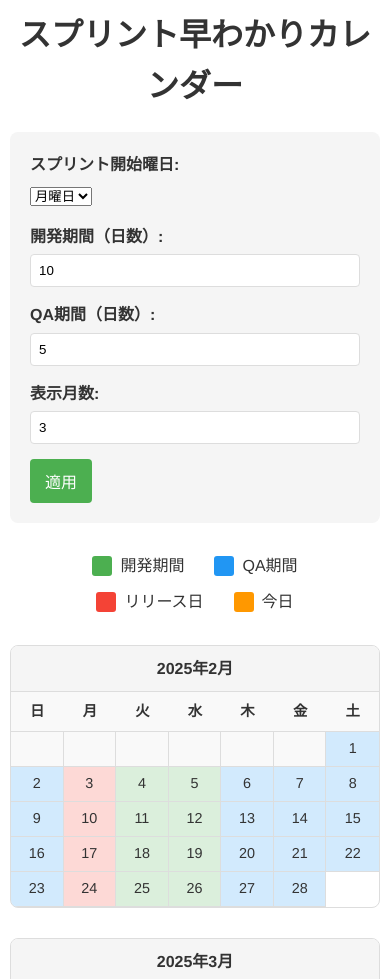
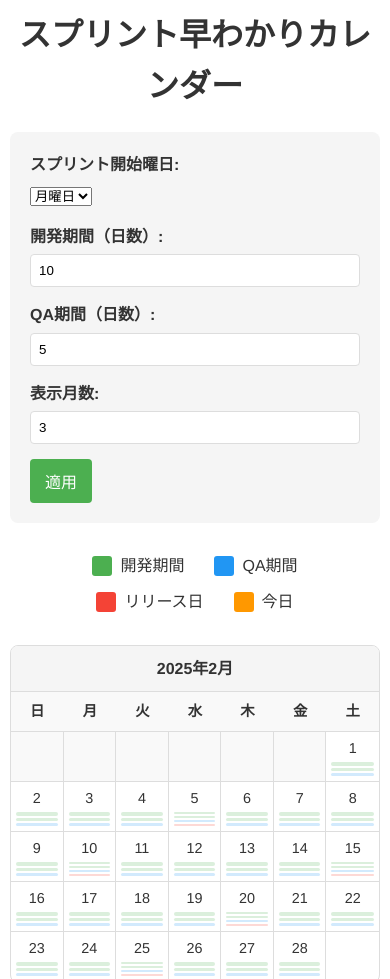
Before and after one commit to YuheiNakasaka/sprint-calendar, a website built with Vite: page index.html in a window 390 px wide. Shown: the top 979 px of the page. Built offline with nearby package versions, Linux system fonts and the light colour scheme.

Commit message:
追加修正

```diff
--- a/src/components/calendar.ts
+++ b/src/components/calendar.ts
@@ -12,7 +12,7 @@ import {
   getDayOfWeekName
 } from '../lib/date-utils';
 import { CalendarConfig } from '../lib/params';
-import { SprintPeriod, getPeriodTypeForDate, PeriodType } from '../lib/sprint-calc';
+import { SprintPeriod, getAllPeriodsForDate, PeriodType, PeriodInfo } from '../lib/sprint-calc';
 
 /**
  * カレンダーの日を表すインターフェース
@@ -20,7 +20,7 @@ import { SprintPeriod, getPeriodTypeForDate, PeriodType } from '../lib/sprint-ca
 export interface CalendarDay {
   date: Date;
   isToday: boolean;
-  periodType: PeriodType;
+  periods: PeriodInfo[];
 }
 
 /**
@@ -52,7 +52,7 @@ function generateCalendarMonth(year: number, month: number, sprintPeriods: Sprin
     days.push({
       date: new Date(0), // ダミーの日付
       isToday: false,
-      periodType: 'none'
+      periods: []
     });
   }
 
@@ -62,7 +62,7 @@ function generateCalendarMonth(year: number, month: number, sprintPeriods: Sprin
     days.push({
       date,
       isToday: isToday(date),
-      periodType: getPeriodTypeForDate(date, sprintPeriods)
+      periods: getAllPeriodsForDate(date, sprintPeriods)
     });
   }
 
@@ -169,10 +169,6 @@ export function renderCalendar(container: HTMLElement, months: CalendarMonth[]):
       // 日付のクラスを設定
       let className = 'day';
 
-      if (day.periodType !== 'none') {
-        className += ` ${day.periodType}`;
-      }
-
       if (day.isToday) {
         className += ' today';
       }
@@ -185,6 +181,22 @@ export function renderCalendar(container: HTMLElement, months: CalendarMonth[]):
       dayNumberElement.textContent = day.date.getDate().toString();
       dayElement.appendChild(dayNumberElement);
 
+      // 期間を表示
+      if (day.periods.length > 0) {
+        const periodsElement = document.createElement('div');
+        periodsElement.className = 'periods';
+
+        day.periods.forEach(period => {
+          const periodElement = document.createElement('div');
+          periodElement.className = `period ${period.type}`;
+          periodElement.setAttribute('data-sprint-id', period.sprintId);
+          periodElement.setAttribute('title', `${period.type.toUpperCase()} - ${period.sprintId}`);
+          periodsElement.appendChild(periodElement);
+        });
+
+        dayElement.appendChild(periodsElement);
+      }
+
       daysElement.appendChild(dayElement);
     });
 
--- a/src/lib/sprint-calc.ts
+++ b/src/lib/sprint-calc.ts
@@ -35,7 +35,6 @@ export function getNearestDayOfWeek(dayOfWeek: number, baseDate: Date = new Date
 
   return addDays(result, daysToAdd);
 }
-
 /**
  * スプリント期間を表すインターフェース
  */
@@ -46,12 +45,63 @@ export interface SprintPeriod {
   qaEnd: Date;
   releaseDate: Date;
   nextSprintStart: Date;
+  sprintId?: string; // スプリントを識別するためのID
 }
 
 /**
  * 期間タイプを表す型
  */
 export type PeriodType = 'development' | 'qa' | 'release' | 'none';
+
+/**
+ * 期間情報を表すインターフェース
+ */
+export interface PeriodInfo {
+  type: PeriodType;
+  sprintId: string;
+  startDate: Date;
+}
+
+/**
+ * 指定された日付に該当する全ての期間を取得する
+ * @param date 判定する日付
+ * @param sprintPeriods スプリント期間情報の配列
+ * @returns 期間情報の配列
+ */
+export function getAllPeriodsForDate(date: Date, sprintPeriods: SprintPeriod[]): PeriodInfo[] {
+  const results: PeriodInfo[] = [];
+
+  sprintPeriods.forEach((sprint, index) => {
+    const type = getCurrentPeriodType(date, sprint);
+    if (type !== 'none') {
+      // リリース日を基準にしたスプリントIDを生成
+      const releaseDate = sprint.releaseDate;
+      const sprintId = `Sprint-${releaseDate.getFullYear()}/${releaseDate.getMonth() + 1}/${releaseDate.getDate()}`;
+
+      results.push({
+        type,
+        sprintId,
+        startDate: sprint.developmentStart
+      });
+    }
+  });
+
+  // 期間の重なりを考慮して並び替え
+  // 開発期間を先に、QA期間を後に表示
+  results.sort((a, b) => {
+    // 'none'は含まれないことが保証されているため、as constで型を制限
+    const typeOrder = {
+      development: 0,
+      qa: 1,
+      release: 2
+    } as const;
+
+    // 型アサーションを使用して安全に比較
+    return typeOrder[a.type as keyof typeof typeOrder] - typeOrder[b.type as keyof typeof typeOrder];
+  });
+
+  return results;
+}
 
 /**
  * スプリントの開始日から各期間を計算する
@@ -73,15 +123,14 @@ export function calculateSprintPeriods(startDate: Date, devDays: number, qaDays:
   // スプリント開始曜日を取得
   const startDayOfWeek = getDayOfWeek(startDate);
 
-  // QA期間終了後の次のスプリント開始曜日の日付を計算
+  // リリース日はQA期間終了後の直近のスプリント開始曜日
   const dayAfterQaEnd = addDays(qaEnd, 1);
-  const daysToNextStartDay = (startDayOfWeek - getDayOfWeek(dayAfterQaEnd) + 7) % 7;
+  const releaseDate = getNearestDayOfWeek(startDayOfWeek, dayAfterQaEnd, true);
 
-  // リリース日はスプリント開始曜日と同じ曜日
-  const releaseDate = addDays(dayAfterQaEnd, daysToNextStartDay);
-
-  // 次のスプリント開始日はリリース日と同じ日
-  const nextSprintStart = releaseDate;
+  // 次のスプリント開始日は現在のスプリントの開発期間中に開始
+  // 開発期間の途中（例：開発期間の後半）で次のスプリントを開始
+  const nextSprintStartOffset = Math.floor(devDays / 2); // 開発期間の半分の時点
+  const nextSprintStart = addDays(startDate, nextSprintStartOffset);
 
   return {
     developmentStart: startDate,
@@ -105,10 +154,18 @@ export function getNextNSprints(startDate: Date, devDays: number, qaDays: number
   const periods: SprintPeriod[] = [];
   let currentStartDate = new Date(startDate);
 
+  // 開発期間の半分の日数を計算
+  const nextSprintOffset = Math.floor(devDays / 2);
+
   for (let i = 0; i < count; i++) {
     const period = calculateSprintPeriods(currentStartDate, devDays, qaDays);
     periods.push(period);
-    currentStartDate = period.nextSprintStart;
+
+    // 次のスプリートの開始日を現在のスプリントの開発期間の半分の時点に設定
+    currentStartDate = addDays(currentStartDate, nextSprintOffset);
+
+    // スプリントIDを設定
+    period.sprintId = `Sprint-${period.releaseDate.getFullYear()}/${period.releaseDate.getMonth() + 1}/${period.releaseDate.getDate()}`;
   }
 
   return periods;
@@ -125,21 +182,23 @@ export function getNextNSprints(startDate: Date, devDays: number, qaDays: number
 export function getPreviousNSprints(startDate: Date, devDays: number, qaDays: number, count: number): SprintPeriod[] {
   const periods: SprintPeriod[] = [];
 
-  // 基準日から1サイクル前のスプリント開始日を計算
-  // スプリント開始曜日を取得
-  const startDayOfWeek = getDayOfWeek(startDate);
+  // 開発期間の半分の日数を計算
+  const sprintOffset = Math.floor(devDays / 2);
 
-  // 1週間前の同じ曜日を取得
+  // 最初のスプリントの開始日を計算
   let currentStartDate = new Date(startDate);
-  currentStartDate.setDate(currentStartDate.getDate() - 7);
+  currentStartDate = addDays(currentStartDate, -sprintOffset * count);
 
   for (let i = 0; i < count; i++) {
     const period = calculateSprintPeriods(currentStartDate, devDays, qaDays);
+
+    // スプリントIDを設定
+    period.sprintId = `Sprint-${period.releaseDate.getFullYear()}/${period.releaseDate.getMonth() + 1}/${period.releaseDate.getDate()}`;
+
     periods.unshift(period); // 配列の先頭に追加して時系列順にする
 
-    // 前のスプリントの開始日を計算（1週間前の同じ曜日）
-    currentStartDate = new Date(currentStartDate);
-    currentStartDate.setDate(currentStartDate.getDate() - 7);
+    // 次のスプリートの開始日を計算
+    currentStartDate = addDays(currentStartDate, sprintOffset);
   }
 
   return periods;
--- a/src/styles/main.css
+++ b/src/styles/main.css
@@ -151,11 +151,13 @@ button:hover {
 
 .day {
   position: relative;
-  height: 40px;
+  height: 60px;
   padding: 5px;
   text-align: center;
   border-right: 1px solid var(--color-border);
   border-bottom: 1px solid var(--color-border);
+  display: flex;
+  flex-direction: column;
 }
 
 .day:nth-child(7n) {
@@ -164,18 +166,6 @@ button:hover {
 
 .day.empty {
   background-color: #f9f9f9;
-}
-
-.day.development {
-  background-color: rgba(76, 175, 80, 0.2);
-}
-
-.day.qa {
-  background-color: rgba(33, 150, 243, 0.2);
-}
-
-.day.release {
-  background-color: rgba(244, 67, 54, 0.2);
 }
 
 .day.today {
@@ -195,6 +185,47 @@ button:hover {
 
 .day-number {
   font-size: 0.9em;
+  margin-bottom: 2px;
+}
+
+.periods {
+  flex: 1;
+  display: flex;
+  flex-direction: column;
+  gap: 2px;
+}
+
+.period {
+  flex: 1;
+  border-radius: 2px;
+  position: relative;
+}
+
+.period.development {
+  background-color: rgba(76, 175, 80, 0.2);
+}
+
+.period.qa {
+  background-color: rgba(33, 150, 243, 0.2);
+}
+
+.period.release {
+  background-color: rgba(244, 67, 54, 0.2);
+}
+
+.period:hover::after {
+  content: attr(title);
+  position: absolute;
+  bottom: 100%;
+  left: 50%;
+  transform: translateX(-50%);
+  background-color: rgba(0, 0, 0, 0.8);
+  color: white;
+  padding: 4px 8px;
+  border-radius: 4px;
+  font-size: 0.8em;
+  white-space: nowrap;
+  z-index: 1;
 }
 
 footer {
@@ -215,6 +246,21 @@ footer {
   }
 
   .day {
-    height: 35px;
+    height: 50px;
+  }
+
+  .period {
+    font-size: 0.7em;
+  }
+
+  .period:hover::after {
+    display: none; /* モバイルではツールチップを非表示 */
+  }
+
+  /* モバイルでは長押しでツールチップを表示 */
+  .period:active::after {
+    display: block;
+    font-size: 0.9em;
+    padding: 6px 10px;
   }
 }
```
Also changed, not shown: README.md.
